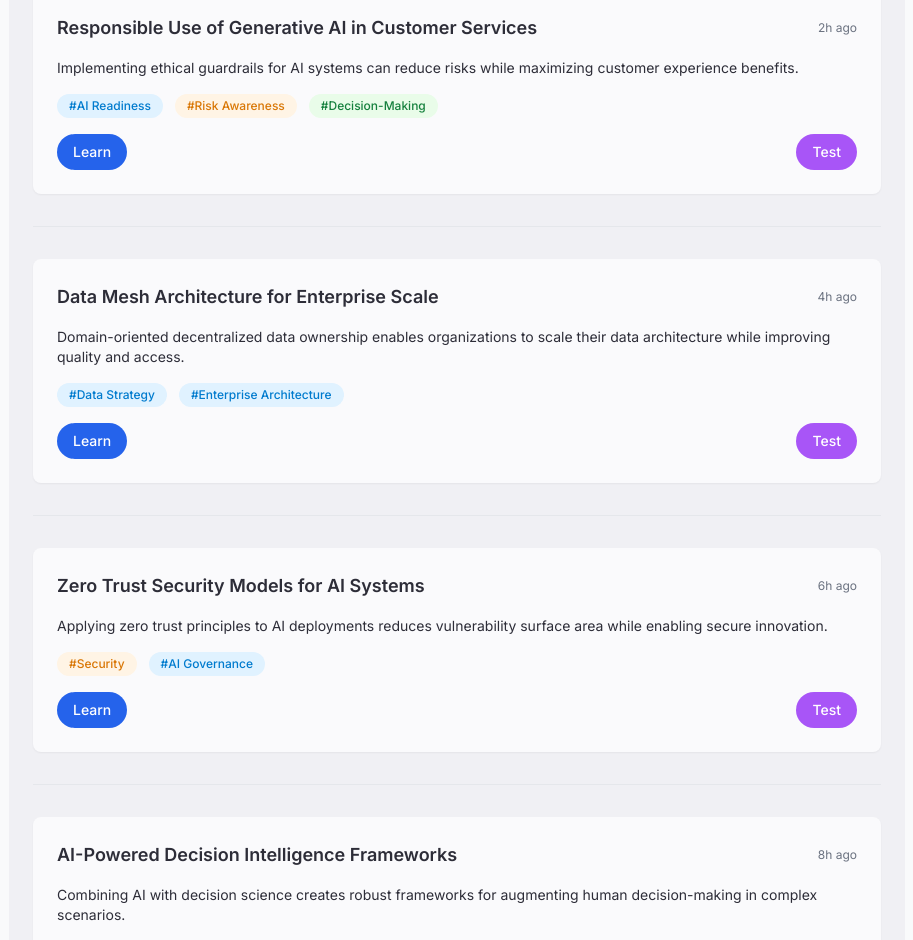
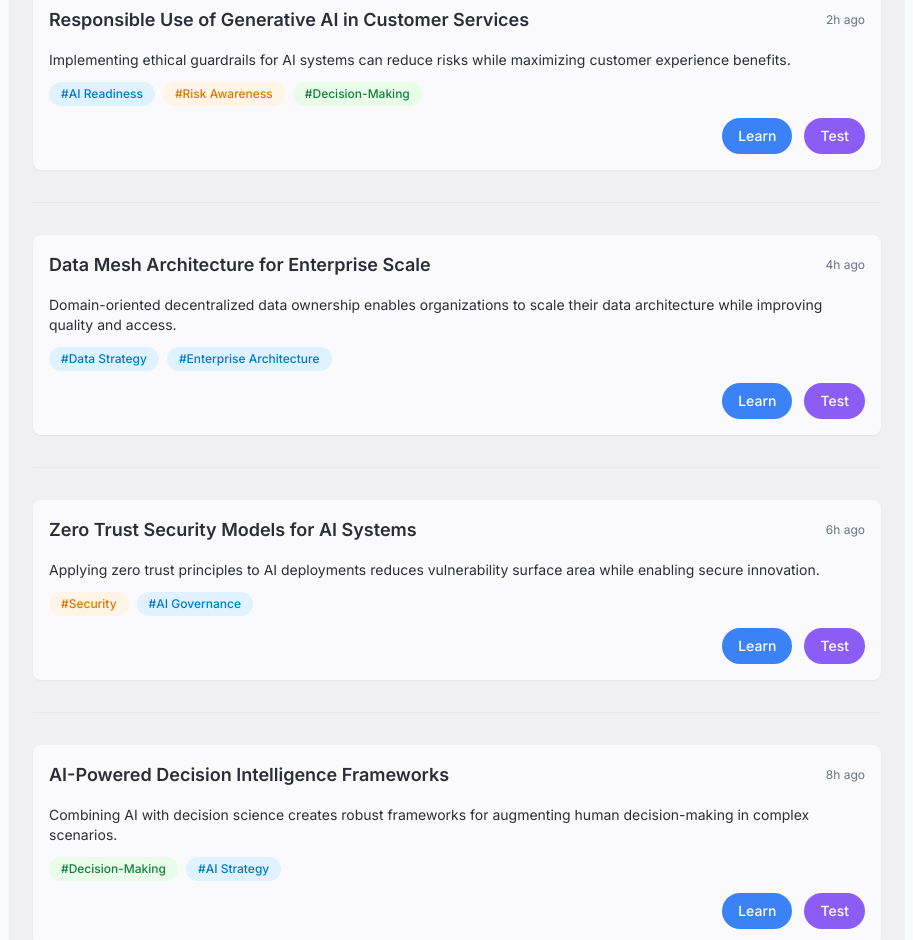
Before and after one commit to danr75/Test2Rapid, a Next.js app: page /daily-feed in a window 1280 px wide. Shown: the part 620-1560 px from the top of the page, without its empty margins (183-1096 px from the left). Built offline with nearby package versions, Linux system fonts and the light colour scheme.

Commit message:
Reduce article card height and move action buttons up for more compact layout

```diff
--- a/src/pages/daily-feed.tsx
+++ b/src/pages/daily-feed.tsx
@@ -136,7 +136,7 @@ const DailyFeedPage: React.FC = () => {
                   <div className="flex justify-end mb-2">
                     <button
                       onClick={handleTakeTest}
-                      className="bg-purple-500 hover:bg-purple-600 text-white px-4 py-2 rounded-full text-sm font-medium transition-colors"
+                      className="bg-violet-500 hover:bg-violet-600 text-white px-4 py-2 rounded-full text-sm font-medium transition-colors"
                     >
                       Test
                     </button>
@@ -164,29 +164,31 @@ const DailyFeedPage: React.FC = () => {
             <div className="space-y-8 p-6 rounded-lg" style={{backgroundColor: '#F0F0F4'}} >
               {/* Concept 1 */}
               <div style={{backgroundColor: '#FAFAFC'}} className="rounded-lg shadow-sm overflow-hidden">
-                <div className="p-6 space-y-4">
+                <div className="p-4 space-y-3">
                   <div className="flex justify-between items-center mb-4">
                     <h2 className="font-semibold text-lg" style={{color: '#2D2D38'}}>Responsible Use of Generative AI in Customer Services</h2>
                     <span className="text-xs" style={{color: '#6B7280'}}>2h ago</span>
                   </div>
                   <p className="text-sm mb-5" style={{color: '#2D2D38'}}>Implementing ethical guardrails for AI systems can reduce risks while maximizing customer experience benefits.</p>
 
-                  <div className="flex flex-wrap gap-3 mb-5">
+                  <div className="flex flex-wrap gap-2 mb-3">
                     <span style={{backgroundColor: '#E0F2FF', color: '#007BCE'}} className="text-xs px-3 py-1 rounded-full font-medium">#AI Readiness</span>
                     <span style={{backgroundColor: '#FFF4E5', color: '#D97706'}} className="text-xs px-3 py-1 rounded-full font-medium">#Risk Awareness</span>
                     <span style={{backgroundColor: '#E9FCE9', color: '#15803D'}} className="text-xs px-3 py-1 rounded-full font-medium">#Decision-Making</span>
                   </div>
 
-                  <div className="flex justify-between items-center mt-5">
+                  <div className="flex justify-end items-center gap-3 mt-2">
                     <button
                       onClick={() => handleLaunchLearning("Responsible Use of Generative AI in Customer Services")}
-                      style={{backgroundColor: '#2563EB', color: 'white'}} className="hover:opacity-90 px-4 py-2 rounded-full text-sm font-medium transition-colors">
+                      className="bg-blue-500 hover:bg-blue-600 text-white px-4 py-2 rounded-full text-sm font-medium transition-colors"
+                    >
                       Learn
                     </button>
 
                     <button
                       onClick={() => handleLaunchTest("Responsible Use of Generative AI in Customer Services")}
-                      className="bg-purple-500 hover:bg-purple-600 text-white px-4 py-2 rounded-full text-sm font-medium transition-colors">
+                      className="bg-violet-500 hover:bg-violet-600 text-white px-4 py-2 rounded-full text-sm font-medium transition-colors"
+                    >
                       Test
                     </button>
                   </div>
@@ -197,28 +199,30 @@ const DailyFeedPage: React.FC = () => {
 
               {/* Concept 2 */}
               <div style={{backgroundColor: '#FAFAFC'}} className="rounded-lg shadow-sm overflow-hidden">
-                <div className="p-6 space-y-4">
+                <div className="p-4 space-y-3">
                   <div className="flex justify-between items-center mb-4">
                     <h2 className="font-semibold text-lg" style={{color: '#2D2D38'}}>Data Mesh Architecture for Enterprise Scale</h2>
                     <span className="text-xs" style={{color: '#6B7280'}}>4h ago</span>
                   </div>
                   <p className="text-sm mb-5" style={{color: '#2D2D38'}}>Domain-oriented decentralized data ownership enables organizations to scale their data architecture while improving quality and access.</p>
 
-                  <div className="flex flex-wrap gap-3 mb-5">
+                  <div className="flex flex-wrap gap-2 mb-3">
                     <span style={{backgroundColor: '#E0F2FF', color: '#007BCE'}} className="text-xs px-3 py-1 rounded-full font-medium">#Data Strategy</span>
                     <span style={{backgroundColor: '#E0F2FF', color: '#007BCE'}} className="text-xs px-3 py-1 rounded-full font-medium">#Enterprise Architecture</span>
                   </div>
 
-                  <div className="flex justify-between items-center mt-5">
+                  <div className="flex justify-end items-center gap-3 mt-2">
                     <button
                       onClick={() => handleLaunchLearning("Data Mesh Architecture for Enterprise Scale")}
-                      style={{backgroundColor: '#2563EB', color: 'white'}} className="hover:opacity-90 px-4 py-2 rounded-full text-sm font-medium transition-colors">
+                      className="bg-blue-500 hover:bg-blue-600 text-white px-4 py-2 rounded-full text-sm font-medium transition-colors"
+                    >
                       Learn
                     </button>
 
                     <button
                       onClick={() => handleLaunchTest("Data Mesh Architecture")}
-                      className="bg-purple-500 hover:bg-purple-600 text-white px-4 py-2 rounded-full text-sm font-medium transition-colors">
+                      className="bg-violet-500 hover:bg-violet-600 text-white px-4 py-2 rounded-full text-sm font-medium transition-colors"
+                    >
                       Test
                     </button>
                   </div>
@@ -229,28 +233,30 @@ const DailyFeedPage: React.FC = () => {
 
               {/* Concept 3 */}
               <div style={{backgroundColor: '#FAFAFC'}} className="rounded-lg shadow-sm overflow-hidden">
-                <div className="p-6 space-y-4">
+                <div className="p-4 space-y-3">
                   <div className="flex justify-between items-center mb-4">
                     <h2 className="font-semibold text-lg" style={{color: '#2D2D38'}}>Zero Trust Security Models for AI Systems</h2>
                     <span className="text-xs" style={{color: '#6B7280'}}>6h ago</span>
                   </div>
                   <p className="text-sm mb-5" style={{color: '#2D2D38'}}>Applying zero trust principles to AI deployments reduces vulnerability surface area while enabling secure innovation.</p>
 
-                  <div className="flex flex-wrap gap-3 mb-5">
+                  <div className="flex flex-wrap gap-2 mb-3">
                     <span style={{backgroundColor: '#FFF4E5', color: '#D97706'}} className="text-xs px-3 py-1 rounded-full font-medium">#Security</span>
                     <span style={{backgroundColor: '#E0F2FF', color: '#007BCE'}} className="text-xs px-3 py-1 rounded-full font-medium">#AI Governance</span>
                   </div>
 
-                  <div className="flex justify-between items-center mt-5">
+                  <div className="flex justify-end items-center gap-3 mt-2">
                     <button
                       onClick={() => handleLaunchLearning("Zero Trust Security for AI Systems")}
-                      style={{backgroundColor: '#2563EB', color: 'white'}} className="hover:opacity-90 px-4 py-2 rounded-full text-sm font-medium transition-colors">
+                      className="bg-blue-500 hover:bg-blue-600 text-white px-4 py-2 rounded-full text-sm font-medium transition-colors"
+                    >
                       Learn
                     </button>
 
                     <button
                       onClick={() => handleLaunchTest("Zero Trust Security Models for AI Systems")}
-                      className="bg-purple-500 hover:bg-purple-600 text-white px-4 py-2 rounded-full text-sm font-medium transition-colors">
+                      className="bg-violet-500 hover:bg-violet-600 text-white px-4 py-2 rounded-full text-sm font-medium transition-colors"
+                    >
                       Test
                     </button>
                   </div>
@@ -261,28 +267,30 @@ const DailyFeedPage: React.FC = () => {
 
               {/* Concept 4 */}
               <div style={{backgroundColor: '#FAFAFC'}} className="rounded-lg shadow-sm overflow-hidden">
-                <div className="p-6 space-y-4">
+                <div className="p-4 space-y-3">
                   <div className="flex justify-between items-center mb-4">
                     <h2 className="font-semibold text-lg" style={{color: '#2D2D38'}}>AI-Powered Decision Intelligence Frameworks</h2>
                     <span className="text-xs" style={{color: '#6B7280'}}>8h ago</span>
                   </div>
                   <p className="text-sm mb-5" style={{color: '#2D2D38'}}>Combining AI with decision science creates robust frameworks for augmenting human decision-making in complex scenarios.</p>
 
-                  <div className="flex flex-wrap gap-3 mb-5">
+                  <div className="flex flex-wrap gap-2 mb-3">
                     <span style={{backgroundColor: '#E9FCE9', color: '#15803D'}} className="text-xs px-3 py-1 rounded-full font-medium">#Decision-Making</span>
                     <span style={{backgroundColor: '#E0F2FF', color: '#007BCE'}} className="text-xs px-3 py-1 rounded-full font-medium">#AI Strategy</span>
                   </div>
 
-                  <div className="flex justify-between items-center mt-5">
+                  <div className="flex justify-end items-center gap-3 mt-2">
                     <button
                       onClick={() => handleLaunchLearning("AI-Powered Decision Intelligence Frameworks")}
-                      style={{backgroundColor: '#2563EB', color: 'white'}} className="hover:opacity-90 px-4 py-2 rounded-full text-sm font-medium transition-colors">
+                      className="bg-blue-500 hover:bg-blue-600 text-white px-4 py-2 rounded-full text-sm font-medium transition-colors"
+                    >
                       Learn
                     </button>
 
                     <button
                       onClick={() => handleLaunchTest("AI-Powered Decision Intelligence")}
-                      className="bg-purple-500 hover:bg-purple-600 text-white px-4 py-2 rounded-full text-sm font-medium transition-colors">
+                      className="bg-violet-500 hover:bg-violet-600 text-white px-4 py-2 rounded-full text-sm font-medium transition-colors"
+                    >
                       Test
                     </button>
                   </div>
```
